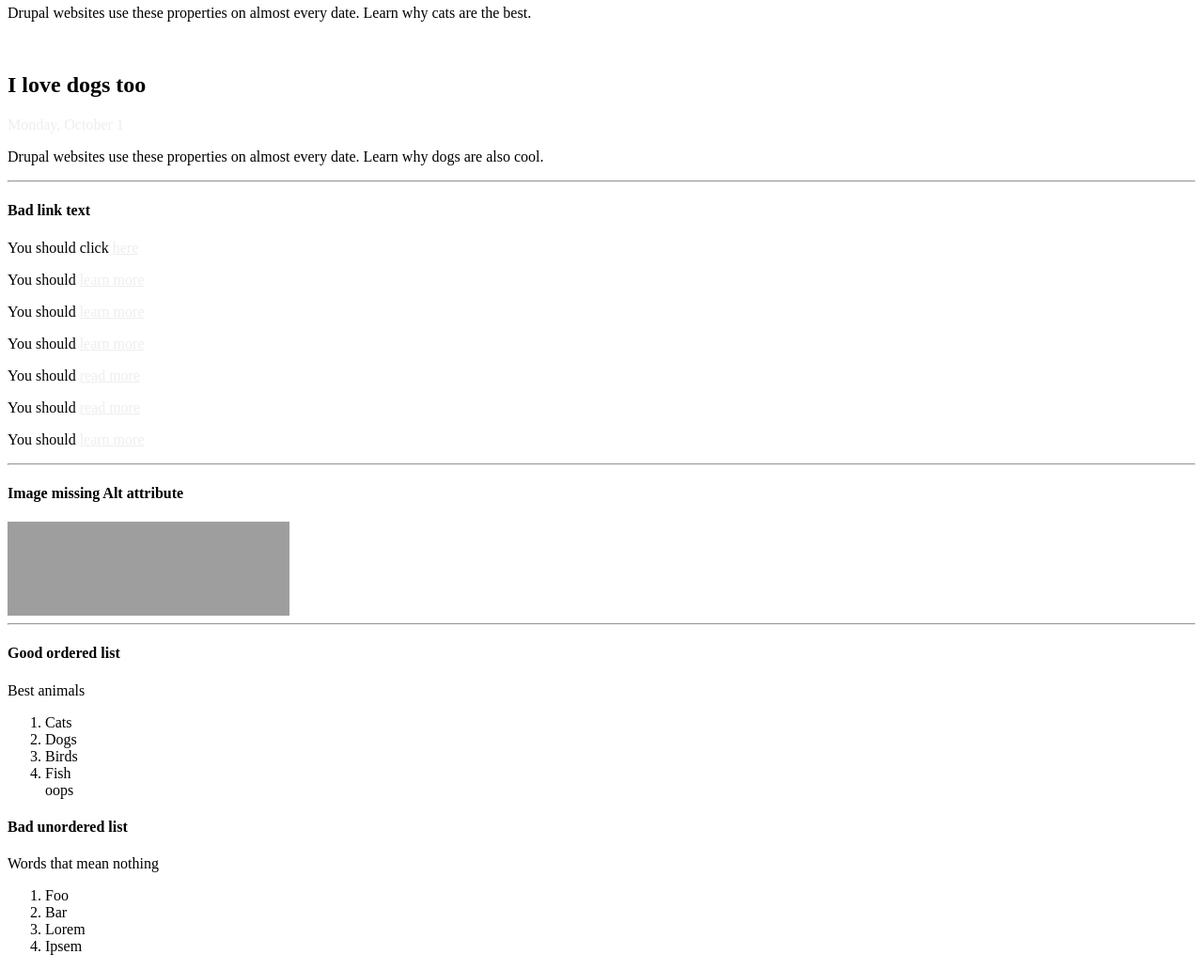
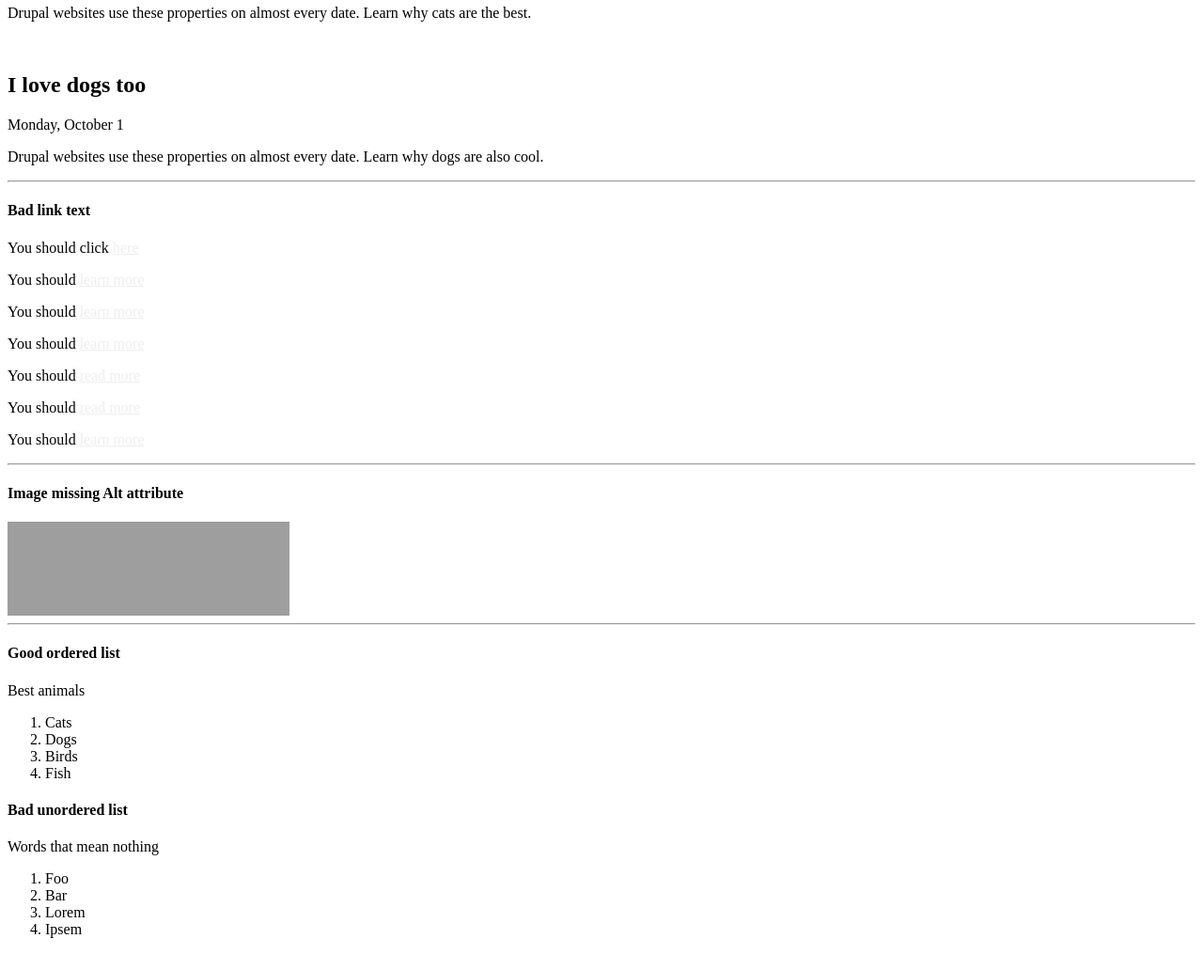
Before and after one commit to joelhsmith/debug-examples, a plain HTML site: page lh-tests/index.html in a window 1280 px wide. Shown: the part 320-1352 px from the top of the page at 94% size. Drawn offline with Linux system fonts and the light colour scheme; grey boxes are pictures that could not be loaded.

Commit message:
Trigger alert

```diff
--- a/lh-tests/index.html
+++ b/lh-tests/index.html
@@ -2,7 +2,7 @@
 <head>
     <style>
         .date-display-single {
-            color: #eee;
+            color: #000;
         }
         a {
             color: #eee;
@@ -48,7 +48,6 @@
         <li>Dogs</li>
         <li>Birds</li>
         <li>Fish</li>
-        <span>oops</span>
     </ol>
     <h4>Bad unordered list</h4>
     <p>Words that mean nothing</p>
```
